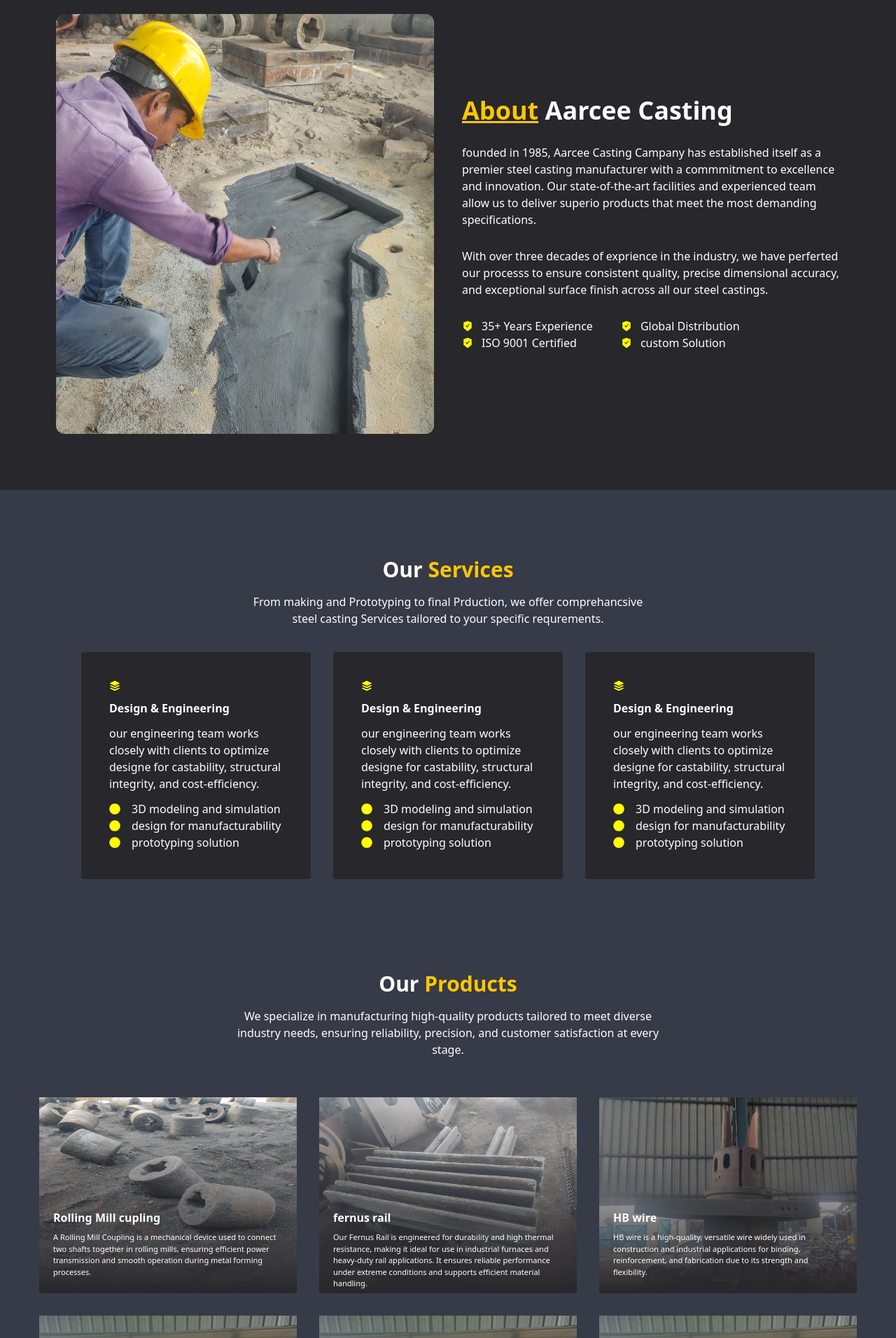
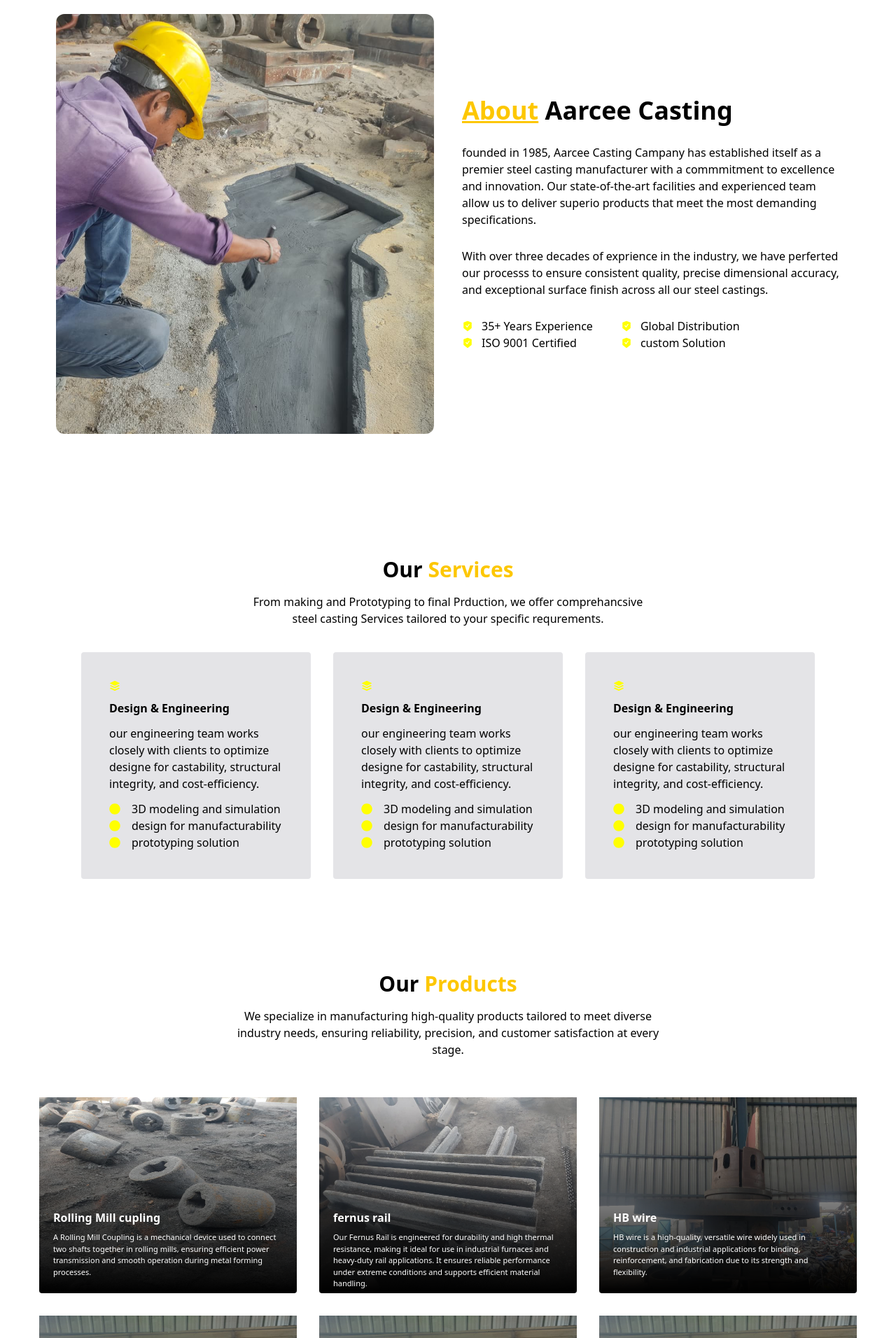
Before and after one commit to ansh23092002/aarcee_casting, a Next.js app: page / in a window 1280 px wide. Shown: the part 860-2772 px from the top of the page at 70% size. Built offline with nearby package versions, Linux system fonts and the light colour scheme.

Commit message:
converting white theam

```diff
--- a/src/components/About.tsx
+++ b/src/components/About.tsx
@@ -3,7 +3,7 @@
 import Image from "next/image";
 const About = () => {
   return (
-    <div className="min-sm:flex  w-sceen h-full bg-color p-6 md:p-20 gap-10 items-center justify-around ">
+    <div className="min-sm:flex  w-sceen h-full  p-6 md:p-20 gap-10 items-center justify-around ">
       <div className="w-full md:h-150   rounded-xl w-full overflow-hidden ">
         {/* image */}
        <Image
@@ -13,7 +13,7 @@
       alt="Picture of the author"
     />
       </div>
-      <div className="text-white  w-full flex flex-col gap-7">
+      <div className="  w-full flex flex-col gap-7">
         <h1 className="text-4xl font-bold">
           <span className="text-heading ">
             {" "}
--- a/src/components/Product.tsx
+++ b/src/components/Product.tsx
@@ -40,7 +40,7 @@
     },
   ];
   return (
-    <div className="bg-[#373a47] w-full text-white ">
+    <div className=" w-full  ">
       <div className=" flex-center flex-col itmes-center justify-center ">
         <h2 className="font-bold text-3xl p-4">
           Our <span className="text-heading">Products</span>
@@ -55,7 +55,7 @@
         {ProductItem.map((items) => (
           <div
             key={items.id}
-            className="  m-4  flex flex-col gap-3 rounded text-white bg-color relative"
+            className="  m-4  flex flex-col gap-3 rounded  relative bg-black text-white"
           >
             <img src={items.img} alt="porduct image" className=" mask-b-from-5% mask-b-to-100% h-70" />
             <div className="absolute top-35 p-5 ">
--- a/src/components/Quality.tsx
+++ b/src/components/Quality.tsx
@@ -1,11 +1,37 @@
 import React from "react";
-import { AiFillSafetyCertificate } from "react-icons/ai";
 import Image from "next/image";
+import { FaMicroscope } from "react-icons/fa";
+import { SiExoscale } from "react-icons/si";
+import { GiDistressSignal } from "react-icons/gi";
+
 const Quality = () => {
+  const QualityList = [
+    {
+      id: "1",
+      icon: <FaMicroscope style={{ color: "yellow" }} />,
+      title: "Meterial Testing",
+      description:
+        "Machanical porperty testing, and microstructure evaluation to ensure material integrity.",
+    },
+    {
+      id: "2",
+      icon: <SiExoscale style={{ color: "yellow" }} />,
+      title: "Dimensional Inspection",
+      description:
+        "Advanced CMM technology and 3d scanning to verify dimensional accuracy and geometric tolerances.",
+    },
+    {
+      id: "3",
+      icon: <GiDistressSignal style={{ color: "yellow" }} />,
+      title: "Non-Destructive Testing",
+      description:
+        "Ultrasonic, radiographic, and  magnetic particle inspection to detect internal  and surface defects.",
+    },
+  ];
+
   return (
-    <div className="min-sm:flex  w-sceen h-full bg-color  p-6 md:p-20 gap-10 items-center justify-around">
-
-      <div className="text-white  w-full flex flex-col gap-7">
+    <div className="min-sm:flex  w-sceen h-full   p-6 md:p-20 gap-10 items-center justify-around">
+      <div className="  w-full flex flex-col gap-7">
         <h1 className="text-4xl font-bold">
           <span className="text-heading ">
             {" "}
@@ -15,29 +41,33 @@
         </h1>
         <div>
           At Aarcee Casting, quality is at the core of everything we do. Our
-          comprehensive quality management system ensures that every casting meets
-          or exceeds industry standeds and customer specifications.
+          comprehensive quality management system ensures that every casting
+          meets or exceeds industry standeds and customer specifications.
           <br />
         </div>
         <div className=" ">
-          We employ rigorous testing and inspection protocols throughout the production process, utilizing advanced
-          technology to verify dimensional accuracy, material integrity, and surface quality.
+          We employ rigorous testing and inspection protocols throughout the
+          production process, utilizing advanced technology to verify
+          dimensional accuracy, material integrity, and surface quality.
         </div>
         <div className="flex flex-row  gap-10  justify-items-start">
-
-
           <div>
-            <p className="flex items-center gap-3">
-              <AiFillSafetyCertificate style={{ color: "yellow" }} />
-              Global Distribution
-            </p>
-            <p className="flex items-center gap-3">
-              <AiFillSafetyCertificate style={{ color: "yellow" }} />
-              custom Solution
-            </p>
+            {QualityList.map((list) => (
+              <div
+                key={list.id}
+                className="p-2 flex bg-zinc-200  m-3  rounded-2xl "
+              >
+                <div className="m-3 size-5">{list.icon}</div>
+                <div>
+                  <h3 className="font-bold">{list.title}</h3>
+                  <p className="text-[12px]">{list.description}</p>
+                </div>
+              </div>
+            ))}
           </div>
         </div>
       </div>
+
       <div className="w-full   rounded-xl w-full overflow-hidden ">
         {/* image */}
         <Image
--- a/src/components/Services.tsx
+++ b/src/components/Services.tsx
@@ -42,7 +42,7 @@
     },
   ];
   return (
-    <div className="bg-[#373a47] w-full text-white p-6 md:p-20 ">
+    <div className=" w-full  p-6 md:p-20 ">
       <div className=" flex-center flex-col itmes-center justify-center ">
         <h2 className="font-bold text-3xl p-4">
           Our <span className="text-heading">Services</span>
@@ -57,10 +57,10 @@
         {contents.map((items) => (
           <div
             key={items.id}
-            className="  m-4 p-10 flex flex-col gap-3 rounded text-white bg-color "
+            className="  m-4 p-10 flex flex-col gap-3 rounded  bg-zinc-200 "
           >
             <div>{items.icon}</div>
-            <h3 className="font-bold text-white">{items.title}</h3>
+            <h3 className="font-bold ">{items.title}</h3>
             <p>{items.description}</p>
 
             <ul>
```
Lines whose indentation alone changed are shown as unchanged.
